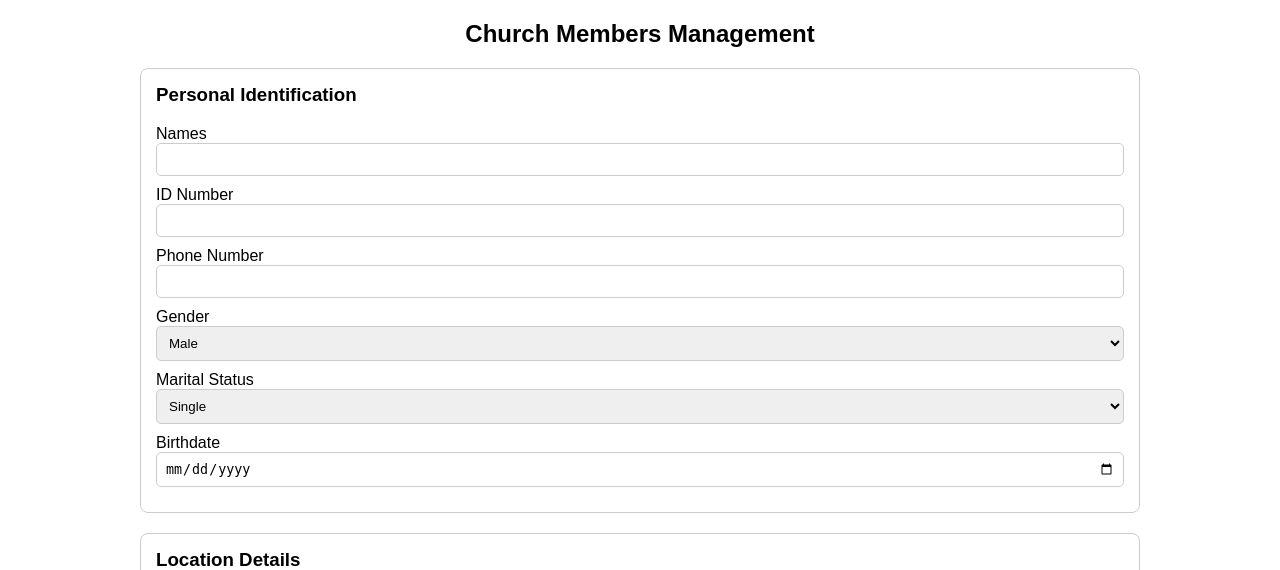
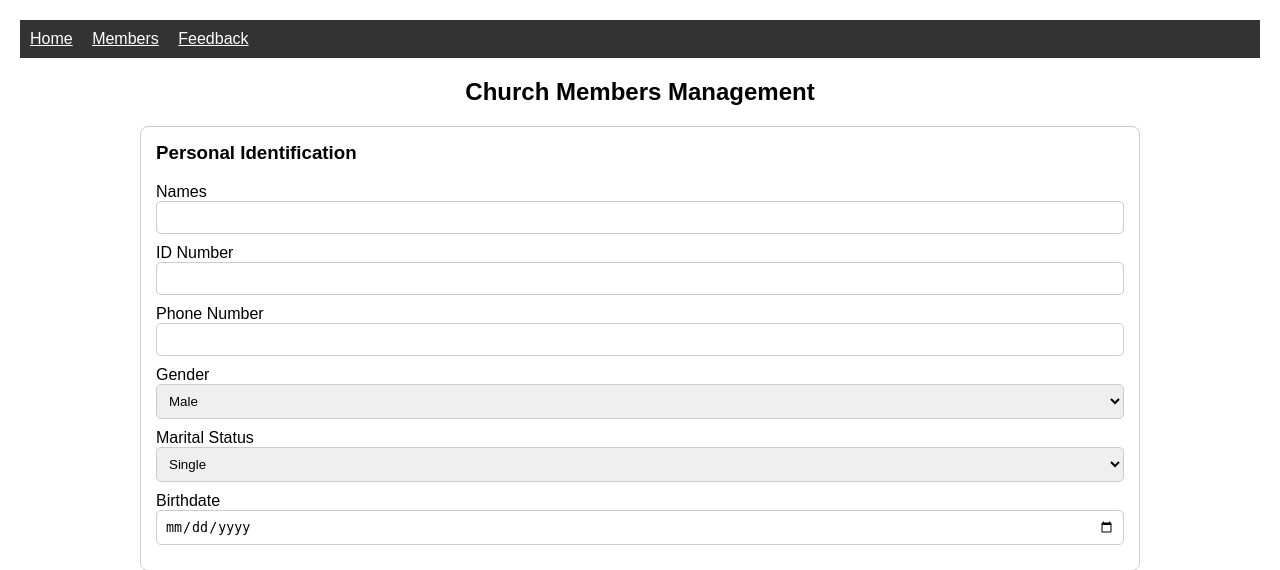
Before and after one commit to ikorikwishakajeamarie1-debug/church_app, a Flask app: template templates/members.html in a window 1280 px wide. Shown: the top 570 px of the page. Run offline with Flask 3, Linux system fonts and the light colour scheme; the template is opened without the code that fills it, so the values that code supplies are empty.

Commit message:
Added navigation menu and UI improvements

```diff
--- a/app.py
+++ b/app.py
@@ -56,7 +56,7 @@ def home():
 @app.route('/members')
 def members():
     all_members = Member.query.all()
-    return render_template('members.html', members=all_members)
+    return render_template('home.html', members=all_members)
 
 
 @app.route('/add_member', methods=['POST'])
--- /dev/null
+++ b/templates/home.html
@@ -0,0 +1,6 @@
+<h2>Church Data Management System</h2>
+
+<ul>
+    <li><a href="/members">Members</a></li>
+    <li><a href="/feedback">Feedback</a></li>
+</ul>
--- a/templates/members.html
+++ b/templates/members.html
@@ -1,3 +1,8 @@
+<div style="background:#333; padding:10px;">
+    <a href="/" style="color:white; margin-right:15px;">Home</a>
+    <a href="/members" style="color:white; margin-right:15px;">Members</a>
+    <a href="/feedback" style="color:white;">Feedback</a>
+</div>
 <!DOCTYPE html>
 <html lang="en">
 <head>
```
